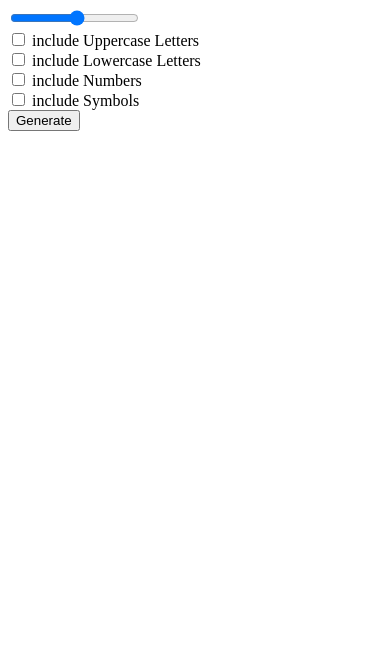
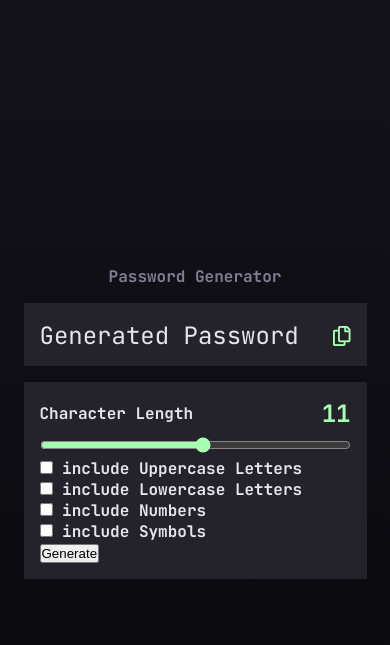
Before and after one commit to giochili/algouni-password_generator, a plain HTML site: page index.html in a window 390 px wide. Drawn offline with Linux system fonts and the light colour scheme.

Commit message:
half of styles almost done left desktop,tablet and mobile fully responcive

```diff
--- a/index.css
+++ b/index.css
@@ -0,0 +1,97 @@
+@import url("https://fonts.googleapis.com/css2?family=JetBrains+Mono:ital,wght@0,100..800;1,100..800&display=swap");
+
+* {
+  box-sizing: border-box;
+  margin: 0;
+  padding: 0;
+}
+body {
+  background-image: linear-gradient(to bottom, #14131b, #08070b);
+  background-repeat: no-repeat;
+  min-height: 100vh;
+  display: flex;
+  flex-direction: column;
+  align-items: center;
+  justify-content: center;
+  font-family: "JetBrains Mono", monospace;
+}
+main {
+  display: flex;
+  width: 375px;
+  flex-direction: column;
+  justify-content: center;
+  padding: 64px 16px 63px;
+}
+#password {
+  color: #e6e5ea;
+  font-size: 24px;
+}
+
+.header {
+  font-size: 16px;
+  font-weight: bold;
+  font-stretch: normal;
+  font-style: normal;
+  line-height: normal;
+  letter-spacing: normal;
+  text-align: center;
+  color: #817d92;
+  margin-bottom: 16px;
+}
+.pass-result-div {
+  padding: 17px 15.5px 15px 16px;
+  background-color: #24232c;
+  display: flex;
+  justify-content: space-between;
+  margin-bottom: 16px;
+}
+.generation-settings-section {
+  padding: 16px;
+  background-color: #24232c;
+}
+.input-length-container {
+  display: flex;
+  align-items: center;
+  justify-content: space-between;
+  margin-bottom: 8px;
+}
+.length-para {
+  font-size: 16px;
+  font-weight: bold;
+  font-stretch: normal;
+  font-style: normal;
+  line-height: normal;
+  letter-spacing: normal;
+  text-align: left;
+  color: #e6e5ea;
+}
+#actual-pass-length {
+  font-size: 24px;
+  font-weight: bold;
+  font-stretch: normal;
+  font-style: normal;
+  line-height: normal;
+  letter-spacing: normal;
+  text-align: left;
+  color: #a4ffaf;
+}
+#length {
+  width: 100%;
+  accent-color: #a4ffaf;
+}
+#uppercase {
+  accent-color: #a4ffaf;
+}
+.copy-btn {
+  object-fit: contain;
+}
+label {
+  font-size: 16px;
+  font-weight: bold;
+  font-stretch: normal;
+  font-style: normal;
+  line-height: normal;
+  letter-spacing: normal;
+  text-align: left;
+  color: #e6e5ea;
+}
--- a/index.html
+++ b/index.html
@@ -8,24 +8,47 @@
     <script src="./script.js" defer></script>
   </head>
   <body>
+    <main>
+      <h3 class="header">Password Generator</h3>
+      <div class="pass-result-div">
+        <p id="password">Generated Password</p>
+        <img
+          src="./assets/fa-regular_copy.png"
+          alt="copy-icon"
+          class="copy-btn"
+          id="copy-btn"
+        />
+      </div>
+      <section class="generation-settings-section">
+        <div class="input-length-container">
+          <p class="length-para">Character Length</p>
+          <span id="actual-pass-length"></span>
+        </div>
         <input type="range" min="1" max="20" name="" id="length" />
-    <div>
-      <input type="checkbox" name="" id="uppercase" />
+
+        <div class="input-container">
+          <input type="checkbox" name="" class="inputChecked" id="uppercase" />
           <label for="uppercase">include Uppercase Letters</label>
         </div>
-    <div>
-      <input type="checkbox" name="" id="lowercase" />
+        <div class="input-container">
+          <input
+            type="checkbox"
+            step="backgroundColor:black"
+            name=""
+            id="lowercase"
+          />
           <label for="lowercase">include Lowercase Letters</label>
         </div>
-    <div>
+        <div class="input-container">
           <input type="checkbox" name="" id="numbers" />
           <label for="numbers">include Numbers </label>
         </div>
-    <div>
+        <div class="input-container">
           <input type="checkbox" name="" id="symbols" />
           <label for="symbols">include Symbols </label>
         </div>
         <button id="generate">Generate</button>
-    <p id="password"></p>
+      </section>
+    </main>
   </body>
 </html>
--- a/script.js
+++ b/script.js
@@ -1,8 +1,14 @@
 const generateBtn = document.getElementById("generate");
 const generatedPass = document.getElementById("password");
+const actualPassLength = document.getElementById("actual-pass-length");
+const length = document.getElementById("length").value;
+const lengthForChange = document.getElementById("length");
+actualPassLength.textContent = length;
+lengthForChange.addEventListener("change", (event) => {
+  actualPassLength.textContent = event.target.value;
+});
 
 generateBtn.addEventListener("click", () => {
-  const length = document.getElementById("length").value;
   let includeUppercase = document.getElementById("uppercase").checked;
   let includeLowercase = document.getElementById("lowercase").checked;
   let includeNumbers = document.getElementById("numbers").checked;
@@ -20,6 +26,7 @@ generateBtn.addEventListener("click", () => {
   if (includeSymbols) characters += symbols;
   if (characters === "") {
     alert(`please select at least one checkbox`);
+    generatedPass.textContent = "Generated Password";
   }
 
   let password = "";
@@ -27,6 +34,7 @@ generateBtn.addEventListener("click", () => {
     const randomIndex = Math.floor(Math.random() * characters.length);
     password += characters[randomIndex];
   }
-  if (characters != "") generatedPass.textContent = password;
-  console.log(password);
+  if (characters != "") {
+    generatedPass.textContent = password || "Generated Password";
+  }
 });
```
Also changed, not shown: assets/fa-regular_copy.png (added). Lines whose indentation alone changed are shown as unchanged.
